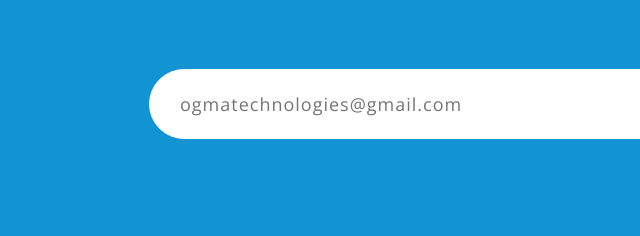
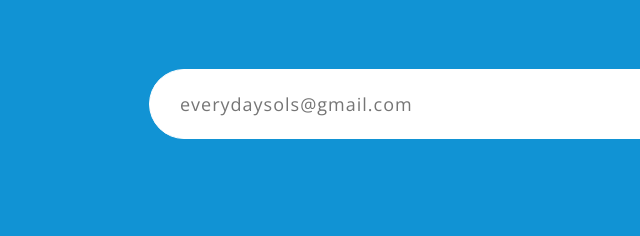
Before and after one commit to ogmatechnologies/cloudprinter.github.io, a plain HTML site: page index.html in a window 1280 px wide. Shown: the part 4365-4601 px from the top of the page, 116-756 px from the left. Drawn offline with nearby package versions, Linux system fonts and the light colour scheme.

Commit message:
Update index.html

```diff
--- a/index.html
+++ b/index.html
@@ -379,7 +379,7 @@
                             </form>-->
                             <form id="mc-form" class="subscriber-form mb100">
                                 <label class="mt10" for="mc-email"></label>
-                                <input type="email" id="mc-email" placeholder="ogmatechnologies@gmail.com">
+                                <input type="email" id="mc-email" placeholder="everydaysols@gmail.com">
                                 <button type="submit" class="plus-btn">Submit</button>
                             </form>
                         </div>
```
